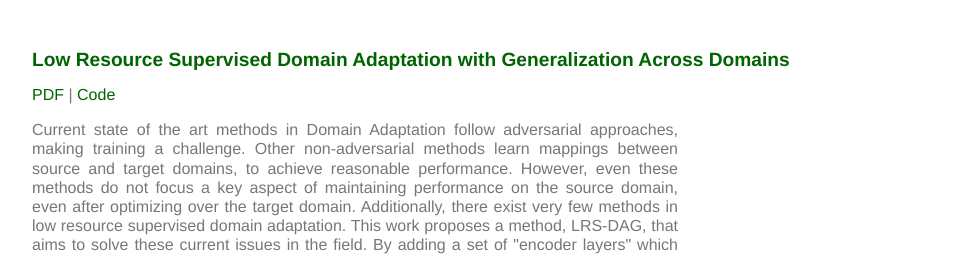
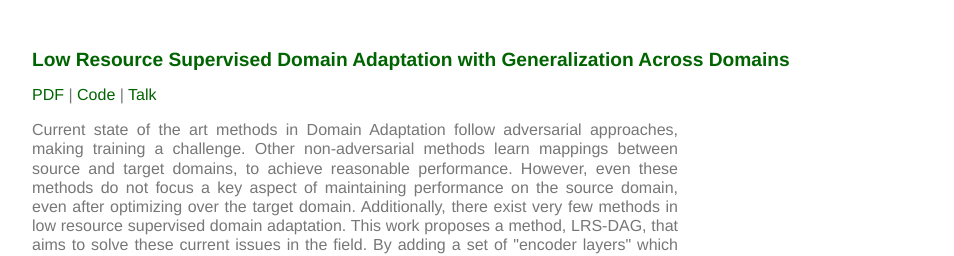
Before and after one commit to Uppaal/Uppaal.github.io, a Jekyll site: the page built from projects/index.html, in a window 1280 px wide and 900 px high, scrolled down 533 px. Shown: the part 174-430 px from the top of the window, without its empty margins (160-1114 px from the left). Built offline with Jekyll 4.4.1, drawn with Linux system fonts in a browser that asks for light colours.

Commit message:
Update index.html

```diff
--- a/projects/index.html
+++ b/projects/index.html
@@ -25,7 +25,7 @@ title: Research and Projects
 	<br>
 
 	<h2>Low Resource Supervised Domain Adaptation with Generalization Across Domains</h2>
-	<p><a href="https://arxiv.org/abs/1909.06718">PDF</a> | <a href="https://github.com/Uppaal/LRS-DAG">Code</a>
+	<p><a href="https://arxiv.org/abs/1909.06718">PDF</a> | <a href="https://github.com/Uppaal/LRS-DAG">Code</a> | <a href="https://youtu.be/17nxep0Ux50">Talk</a>
 	<p align="justify">Current state of the art methods in Domain Adaptation follow adversarial approaches, making training a challenge. Other non-adversarial methods learn mappings between source and target domains, to achieve reasonable performance. However, even these methods do not focus a key aspect of maintaining performance on the source domain, even after optimizing over the target domain. Additionally, there exist very few methods in low resource supervised domain adaptation. This work proposes a method, LRS-DAG, that aims to solve these current issues in the field. By adding a set of "encoder layers" which map the target domain to the source, and can be removed when dealing directly with the source data, the model learns to perform optimally on both domains. LRS-DAG is unique in the sense that a new algorithm for low resource domain adaptation, which maintains performance over the source, with a new metric for learning mappings has been introduced.</p>
 	<br>
 
```
